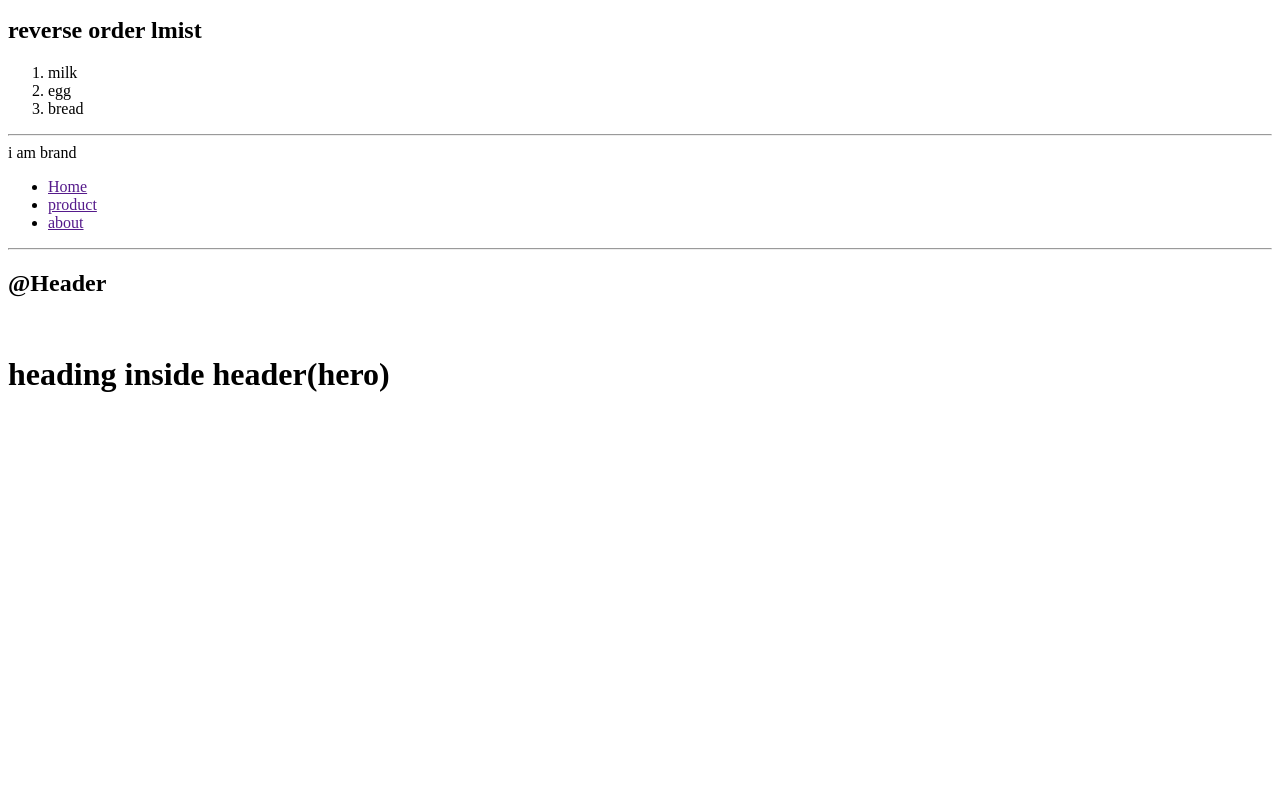
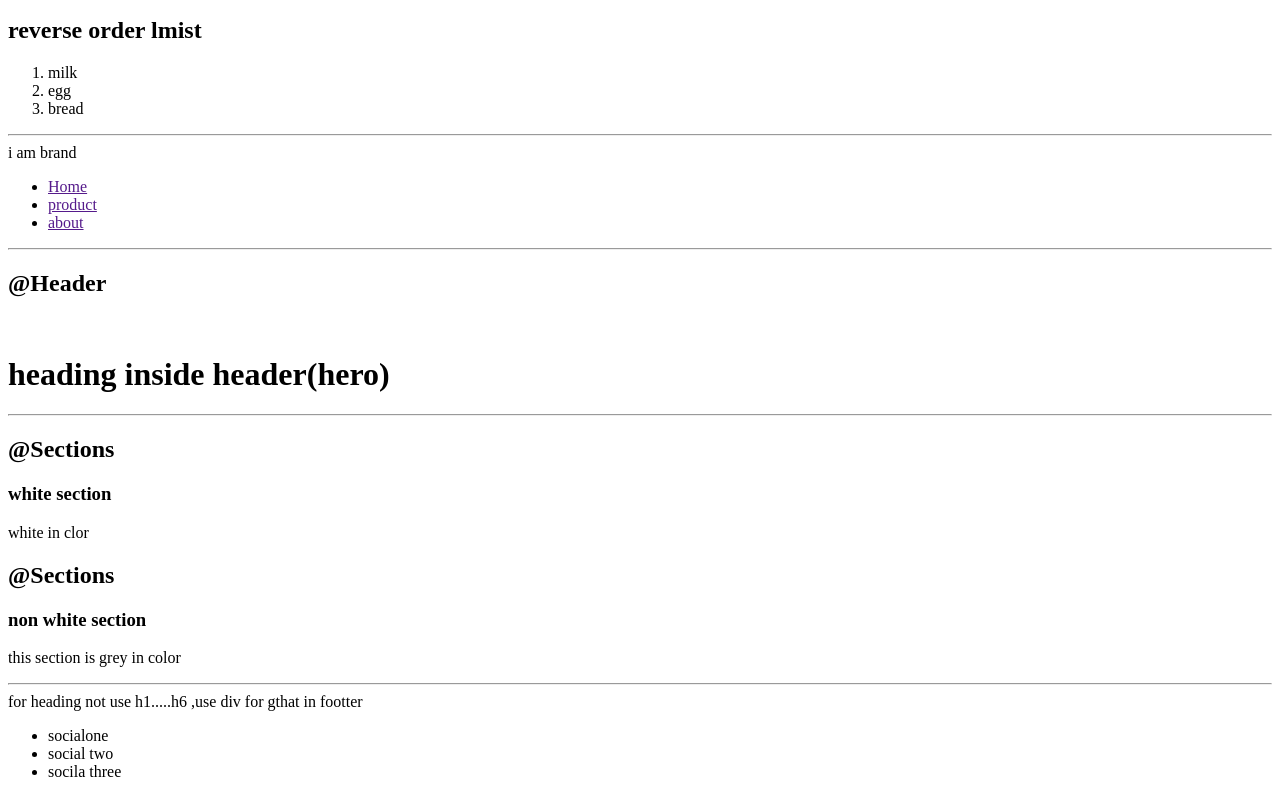
Before and after one commit to ritikkamboj/neogcamp-lesson-3, a plain HTML site: page index.html in a window 1280 px wide. Shown: the part 1043-1840 px from the top of the page. Before the commit the page ends 1457 px from the top, so only its background shows below. Drawn offline with Linux system fonts and the light colour scheme.

Commit message:
section and footer

```diff
--- a/index.html
+++ b/index.html
@@ -75,8 +75,37 @@
 <header>
 
     <img src="/images/undraw_feeling_proud_qne1.svg" alt="">
+    <!-- <img src="https://pbs.twimg.com/profile_images/1426208669235130369/3pND7xOE_200x200.jpg" alt=""> -->
     <h1>heading inside header(hero)</h1>
 </header>
+<hr>
+
+<h2>@Sections</h2>
+<section>
+    <h3>white section </h3>
+    <!-- <p>whta we write here go end to end on page with little margin from both ends </p> -->
+    <p>white in clor </p>
+
+</section>
+
+<h2>@Sections</h2>
+<section>
+    <h3>non white  section </h3>
+    <!-- <p>whta we write here go end to end on page with little margin from both ends </p> -->
+    <p>this section is grey in color </p>
+
+</section>
+<hr>
+
+<footer>
+    <div>for heading not use h1.....h6 ,use div for gthat in footter </div>
+    <ul>
+        <li>socialone </li>
+        <li>social two</li>
+        <li>socila three</li>
+    </ul>
+
+</footer>
 
 </body>
 </html>
```
